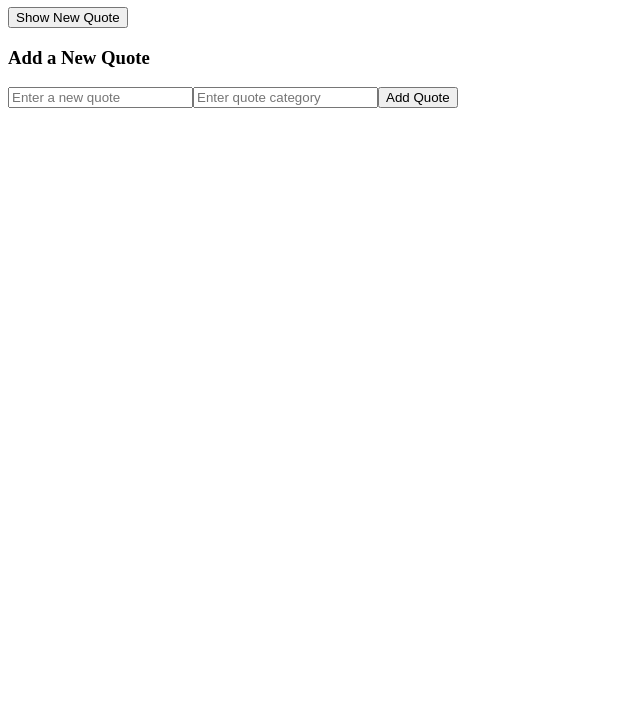
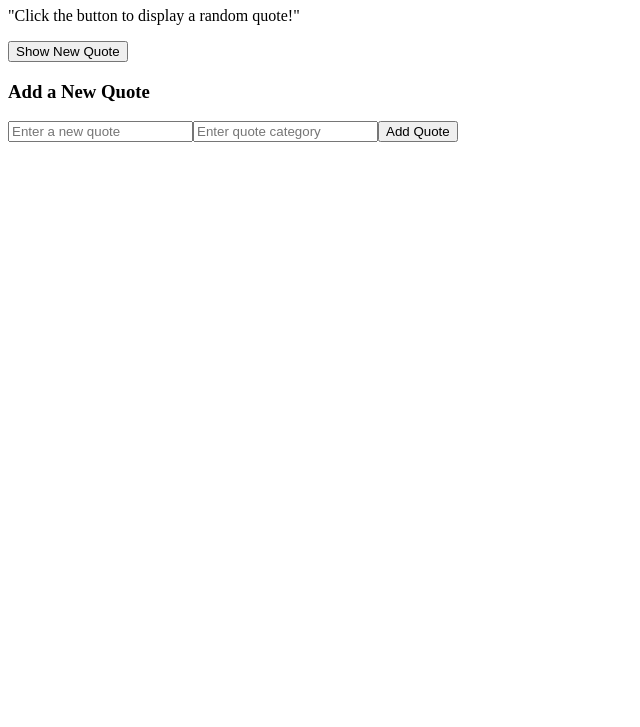
Before and after one commit to davieskibet/alx_fe_javascript, a plain HTML site: page index.html in a window 1280 px wide. Shown: the part 73-800 px from the top of the page, without its empty margins (0-640 px from the left). Drawn offline with Linux system fonts and the light colour scheme.

Commit message:
Updated index.html with correct structure and IDs for checker

```diff
--- a/index.html
+++ b/index.html
@@ -8,9 +8,17 @@
 <body>
   <h1>Dynamic Quote Generator</h1>
 
-  <div id="quoteDisplay"></div>
+  <!-- Quote Display Section -->
+  <div id="quoteDisplay">
+    <p>"Click the button to display a random quote!"</p>
+  </div>
+
+  <!-- Button to show a new random quote -->
   <button id="newQuote">Show New Quote</button>
 
+  <!-- Add Quote Form will be created dynamically by JS -->
+
+  <!-- Link to JS file -->
   <script src="script.js"></script>
 </body>
 </html>
```
